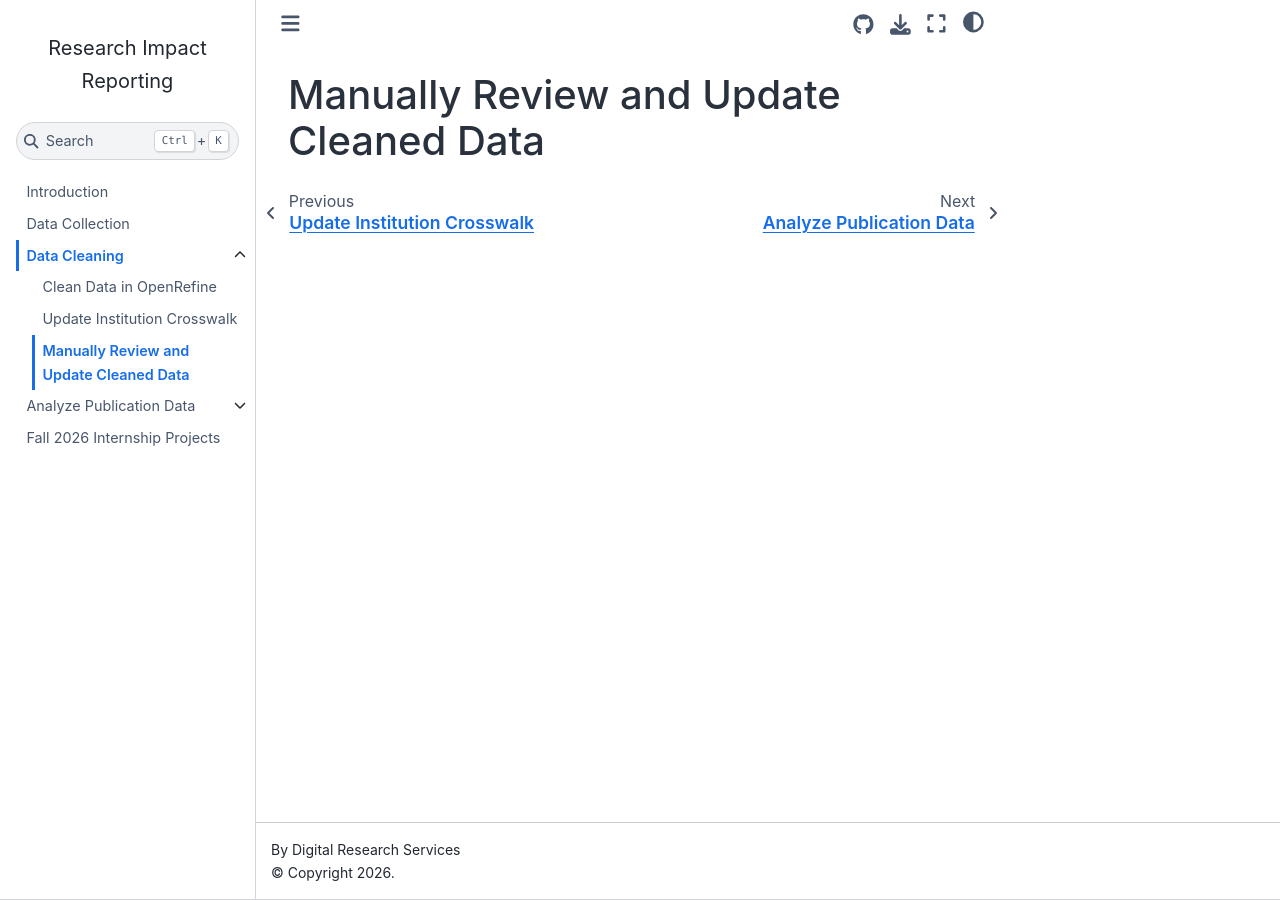
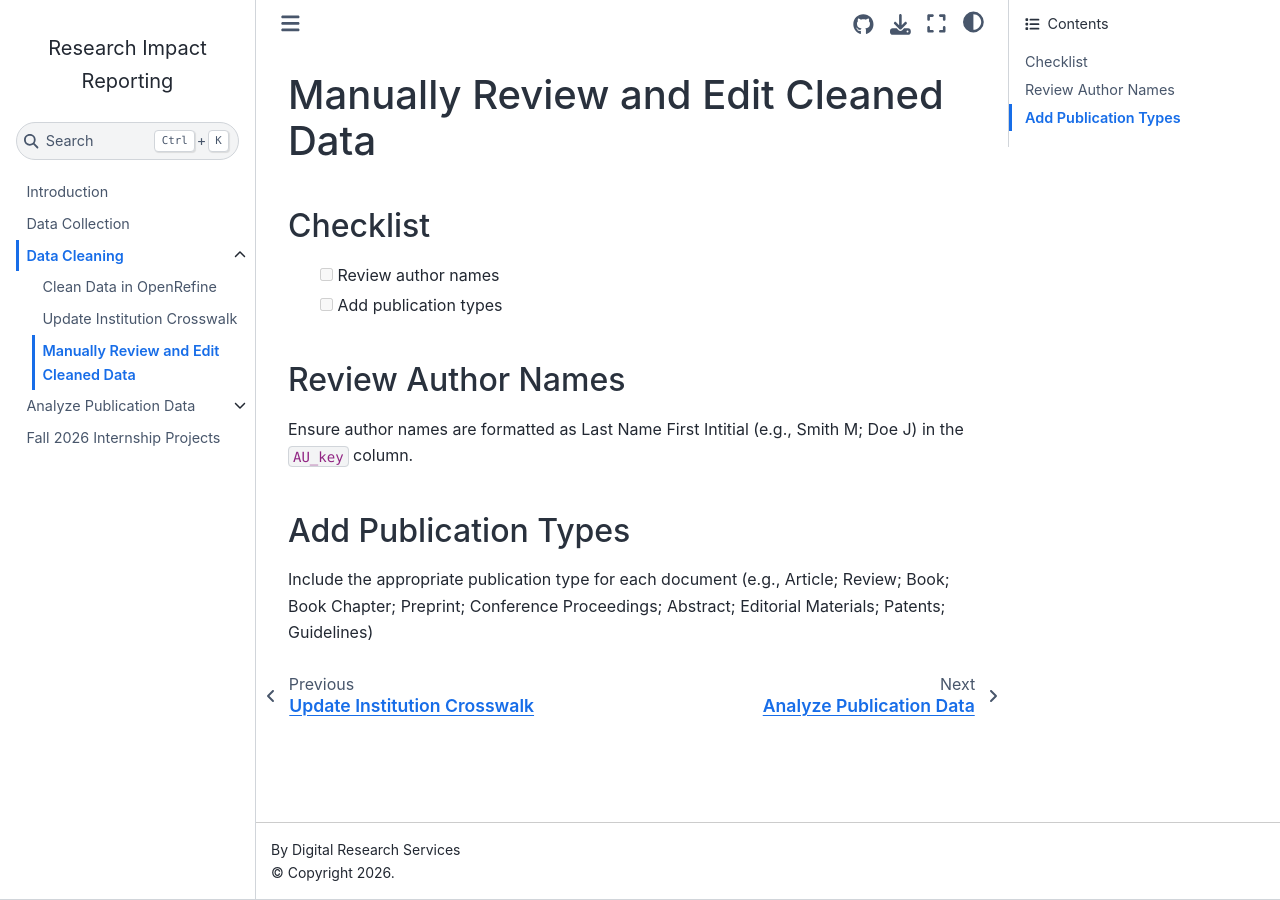
Before and after one commit to vvlooking/research-impact, a Jupyter Book: the page built from website/data-cleaning-review.md, in a window 1280 px wide. Built offline with Jupyter Book 1.0.4 settings and Sphinx 7.4.7 and the Sphinx Book theme 1.1.4, drawn with Linux system fonts in a browser that asks for light colours.

Commit message:
Update data-cleaning-review.md

```diff
--- a/website/data-cleaning-review.md
+++ b/website/data-cleaning-review.md
@@ -1 +1,11 @@
-# Manually Review and Update Cleaned Data
+# Manually Review and Edit Cleaned Data
+
+## Checklist
+- [ ] Review author names
+- [ ] Add publication types
+
+## Review Author Names
+Ensure author names are formatted as Last Name First Intitial (e.g., Smith M; Doe J) in the `AU_key` column.
+
+## Add Publication Types
+Include the appropriate publication type for each document (e.g., Article; Review; Book; Book Chapter; Preprint; Conference Proceedings; Abstract; Editorial Materials; Patents; Guidelines)
```
